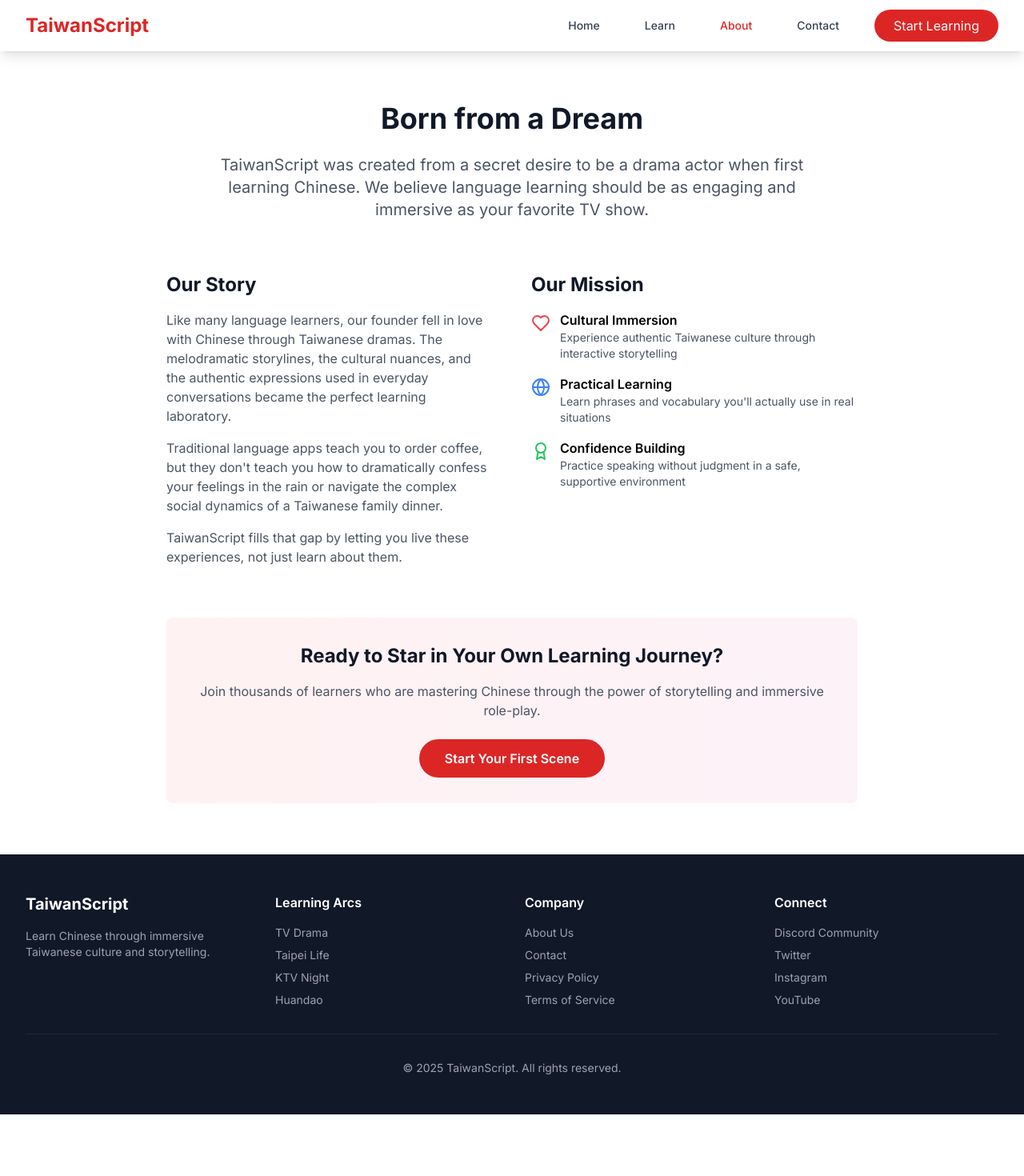
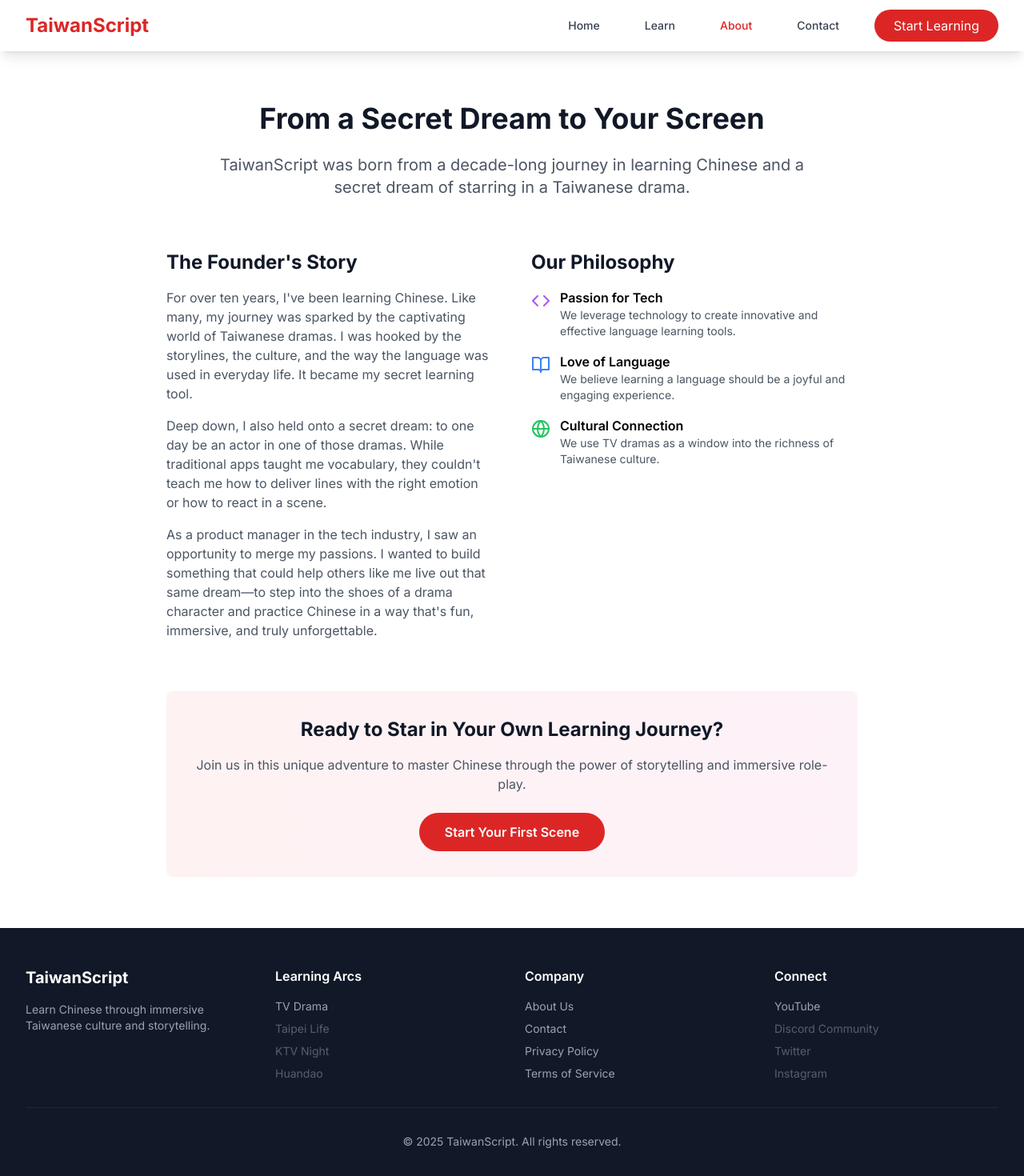
Before and after one commit to ewingn/taiwan-drama, a Next.js app: page /about in a window 1280 px wide. Shown: the top 1470 px of the page at 80% size. Before the commit the page ends 1393 px from the top, so only its background shows below. Built offline with nearby package versions, Linux system fonts and the light colour scheme.

Commit message:
global layouts updat

```diff
--- a/src/app/layout.tsx
+++ b/src/app/layout.tsx
@@ -1,6 +1,9 @@
 import './globals.css'
 import { Inter } from 'next/font/google'
 import Navigation from '../components/Navigation'
+// NEW: Import Link for footer
+import Link from 'next/link'
+
 
 const inter = Inter({ subsets: ['latin'] })
 
@@ -18,9 +21,11 @@ export default function RootLayout({
     <html lang="en">
       <body className={inter.className}>
         <Navigation />
-        {children}
+        <main className="min-h-screen">
+            {children}
+        </main>
 
-        {/* Footer */}
+        {/* UPDATED: Footer with functional links */}
         <footer className="bg-gray-900 text-white py-12">
           <div className="max-w-7xl mx-auto px-4 sm:px-6 lg:px-8">
             <div className="grid md:grid-cols-4 gap-8">
@@ -33,33 +38,37 @@ export default function RootLayout({
               <div>
                 <h4 className="font-semibold mb-4">Learning Arcs</h4>
                 <ul className="space-y-2 text-sm text-gray-400">
-                  <li>TV Drama</li>
-                  <li>Taipei Life</li>
-                  <li>KTV Night</li>
-                  <li>Huandao</li>
+                  <li><Link href="/learn" className="hover:text-white">TV Drama</Link></li>
+                  <li className="opacity-50">Taipei Life</li>
+                  <li className="opacity-50">KTV Night</li>
+                  <li className="opacity-50">Huandao</li>
                 </ul>
               </div>
               <div>
                 <h4 className="font-semibold mb-4">Company</h4>
                 <ul className="space-y-2 text-sm text-gray-400">
-                  <li>About Us</li>
-                  <li>Contact</li>
-                  <li>Privacy Policy</li>
-                  <li>Terms of Service</li>
+                  <li><Link href="/about" className="hover:text-white">About Us</Link></li>
+                  <li><Link href="/contact" className="hover:text-white">Contact</Link></li>
+                  <li><Link href="/privacy-policy" className="hover:text-white">Privacy Policy</Link></li>
+                  <li><Link href="/terms-of-service" className="hover:text-white">Terms of Service</Link></li>
                 </ul>
               </div>
               <div>
                 <h4 className="font-semibold mb-4">Connect</h4>
                 <ul className="space-y-2 text-sm text-gray-400">
-                  <li>Discord Community</li>
-                  <li>Twitter</li>
-                  <li>Instagram</li>
-                  <li>YouTube</li>
+                  <li>
+                    <Link href="https://www.youtube.com/@YouYong%E8%AF%B4" target="_blank" rel="noopener noreferrer" className="hover:text-white">
+                      YouTube
+                    </Link>
+                  </li>
+                  <li className="opacity-50">Discord Community</li>
+                  <li className="opacity-50">Twitter</li>
+                  <li className="opacity-50">Instagram</li>
                 </ul>
               </div>
             </div>
             <div className="border-t border-gray-800 mt-8 pt-8 text-center text-sm text-gray-400">
-              <p>&copy; 2025 TaiwanScript. All rights reserved.</p>
+              <p>&copy; {new Date().getFullYear()} TaiwanScript. All rights reserved.</p>
             </div>
           </div>
         </footer>
--- /dev/null
+++ b/src/app/privacy-policy/page.tsx
@@ -0,0 +1,43 @@
+// NEW FILE: src/app/privacy-policy/page.tsx
+import React from 'react';
+
+export const metadata = {
+  title: 'Privacy Policy - TaiwanScript',
+  description: 'Privacy Policy for TaiwanScript.',
+};
+
+const PrivacyPolicyPage = () => {
+  return (
+    <div className="bg-white py-16 px-4 sm:px-6 lg:px-8">
+      <div className="max-w-3xl mx-auto">
+        <h1 className="text-3xl font-bold text-gray-900 text-center mb-8">Privacy Policy</h1>
+        <div className="prose prose-lg text-gray-600 mx-auto">
+          <p>Last updated: September 12, 2025</p>
+
+          <p>
+            Welcome to TaiwanScript. We are committed to protecting your personal information and your right to privacy. If you have any questions or concerns about this privacy notice, or our practices with regards to your personal information, please contact us at youyong189@gmail.com.
+          </p>
+
+          <h2>1. INFORMATION WE COLLECT</h2>
+          <p>
+            We collect personal information that you voluntarily provide to us when you register on the website, express an interest in obtaining information about us or our products and services, when you participate in activities on the website (such as posting messages in our community forums or entering competitions, contests or giveaways) or otherwise when you contact us.
+          </p>
+
+          <h2>2. HOW WE USE YOUR INFORMATION</h2>
+          <p>
+            We use personal information collected via our website for a variety of business purposes described below. We process your personal information for these purposes in reliance on our legitimate business interests, in order to enter into or perform a contract with you, with your consent, and/or for compliance with our legal obligations.
+          </p>
+
+          <h2>3. WILL YOUR INFORMATION BE SHARED WITH ANYONE?</h2>
+          <p>
+            We only share information with your consent, to comply with laws, to provide you with services, to protect your rights, or to fulfill business obligations.
+          </p>
+
+          {/* Add more sections as needed */}
+        </div>
+      </div>
+    </div>
+  );
+};
+
+export default PrivacyPolicyPage;
--- /dev/null
+++ b/src/app/terms-of-service/page.tsx
@@ -0,0 +1,44 @@
+// NEW FILE: src/app/terms-of-service/page.tsx
+import React from 'react';
+
+export const metadata = {
+  title: 'Terms of Service - TaiwanScript',
+  description: 'Terms of Service for TaiwanScript.',
+};
+
+const TermsOfServicePage = () => {
+  return (
+    <div className="bg-white py-16 px-4 sm:px-6 lg:px-8">
+      <div className="max-w-3xl mx-auto">
+        <h1 className="text-3xl font-bold text-gray-900 text-center mb-8">Terms of Service</h1>
+        <div className="prose prose-lg text-gray-600 mx-auto">
+          <p>Last updated: September 12, 2025</p>
+
+          <h2>1. Agreement to Terms</h2>
+          <p>
+            By using our services, you agree to be bound by these Terms. If you don’t agree to be bound by these Terms, do not use the services.
+          </p>
+
+          <h2>2. Your Account</h2>
+          <p>
+            You may be required to create an account to use some of our services. You are responsible for safeguarding your account, so use a strong password and limit its use to this account. We cannot and will not be liable for any loss or damage arising from your failure to comply with the above.
+          </p>
+
+          <h2>3. User Conduct</h2>
+          <p>
+            You agree not to misuse the TaiwanScript services or help anyone else to do so. You are responsible for your conduct and content, and you must comply with our policies.
+          </p>
+
+          <h2>4. Termination</h2>
+          <p>
+            We may terminate or suspend your access to our services immediately, without prior notice or liability, for any reason whatsoever, including without limitation if you breach the Terms.
+          </p>
+
+          {/* Add more sections as needed */}
+        </div>
+      </div>
+    </div>
+  );
+};
+
+export default TermsOfServicePage;
--- a/src/components/AboutPage.tsx
+++ b/src/components/AboutPage.tsx
@@ -2,7 +2,7 @@
 
 import React from 'react'
 import Link from 'next/link'
-import { Heart, Globe, Award } from 'lucide-react'
+import { Heart, Globe, Award, Code, BookOpen } from 'lucide-react'
 
 const AboutPage = () => {
   return (
@@ -10,54 +10,49 @@ const AboutPage = () => {
       <div className="max-w-4xl mx-auto px-4 py-16">
         <div className="text-center mb-16">
           <h1 className="text-4xl font-bold text-gray-900 mb-6">
-            Born from a Dream
+            From a Secret Dream to Your Screen
           </h1>
           <p className="text-xl text-gray-600 max-w-3xl mx-auto">
-            TaiwanScript was created from a secret desire to be a drama actor when first learning Chinese.
-            We believe language learning should be as engaging and immersive as your favorite TV show.
+            TaiwanScript was born from a decade-long journey in learning Chinese and a secret dream of starring in a Taiwanese drama.
           </p>
         </div>
 
         <div className="grid md:grid-cols-2 gap-12 mb-16">
           <div>
-            <h2 className="text-2xl font-bold text-gray-900 mb-4">Our Story</h2>
+            <h2 className="text-2xl font-bold text-gray-900 mb-4">The Founder's Story</h2>
             <p className="text-gray-600 mb-4">
-              Like many language learners, our founder fell in love with Chinese through Taiwanese dramas.
-              The melodramatic storylines, the cultural nuances, and the authentic expressions used in
-              everyday conversations became the perfect learning laboratory.
+              For over ten years, I've been learning Chinese. Like many, my journey was sparked by the captivating world of Taiwanese dramas. I was hooked by the storylines, the culture, and the way the language was used in everyday life. It became my secret learning tool.
             </p>
             <p className="text-gray-600 mb-4">
-              Traditional language apps teach you to order coffee, but they don't teach you how to
-              dramatically confess your feelings in the rain or navigate the complex social dynamics
-              of a Taiwanese family dinner.
+              Deep down, I also held onto a secret dream: to one day be an actor in one of those dramas. While traditional apps taught me vocabulary, they couldn't teach me how to deliver lines with the right emotion or how to react in a scene.
             </p>
             <p className="text-gray-600">
-              TaiwanScript fills that gap by letting you live these experiences, not just learn about them.
+              As a product manager in the tech industry, I saw an opportunity to merge my passions. I wanted to build something that could help others like me live out that same dream—to step into the shoes of a drama character and practice Chinese in a way that's fun, immersive, and truly unforgettable.
             </p>
           </div>
 
           <div>
-            <h2 className="text-2xl font-bold text-gray-900 mb-4">Our Mission</h2>
+            <h2 className="text-2xl font-bold text-gray-900 mb-4">Our Philosophy</h2>
             <div className="space-y-4">
               <div className="flex items-start">
-                <Heart className="text-red-500 w-6 h-6 mr-3 mt-1 flex-shrink-0" />
+                <Code className="text-purple-500 w-6 h-6 mr-3 mt-1 flex-shrink-0" />
                 <div>
-                  <h3 className="font-semibold">Cultural Immersion</h3>
-                  <p className="text-gray-600 text-sm">Experience authentic Taiwanese culture through interactive storytelling</p>
+                  <h3 className="font-semibold">Passion for Tech</h3>
+                  <p className="text-gray-600 text-sm">We leverage technology to create innovative and effective language learning tools.</p>
                 </div>
               </div>
               <div className="flex items-start">
-                <Globe className="text-blue-500 w-6 h-6 mr-3 mt-1 flex-shrink-0" />
+                <BookOpen className="text-blue-500 w-6 h-6 mr-3 mt-1 flex-shrink-0" />
                 <div>
-                  <h3 className="font-semibold">Practical Learning</h3>
-                  <p className="text-gray-600 text-sm">Learn phrases and vocabulary you'll actually use in real situations</p>
+                  <h3 className="font-semibold">Love of Language</h3>
+                  <p className="text-gray-600 text-sm">We believe learning a language should be a joyful and engaging experience.</p>
                 </div>
               </div>
               <div className="flex items-start">
-                <Award className="text-green-500 w-6 h-6 mr-3 mt-1 flex-shrink-0" />
+                <Globe className="text-green-500 w-6 h-6 mr-3 mt-1 flex-shrink-0" />
                 <div>
-                  <h3 className="font-semibold">Confidence Building</h3>
-                  <p className="text-gray-600 text-sm">Practice speaking without judgment in a safe, supportive environment</p>
+                  <h3 className="font-semibold">Cultural Connection</h3>
+                  <p className="text-gray-600 text-sm">We use TV dramas as a window into the richness of Taiwanese culture.</p>
                 </div>
               </div>
             </div>
@@ -69,7 +64,7 @@ const AboutPage = () => {
             Ready to Star in Your Own Learning Journey?
           </h2>
           <p className="text-gray-600 mb-6">
-            Join thousands of learners who are mastering Chinese through the power of storytelling and immersive role-play.
+            Join us in this unique adventure to master Chinese through the power of storytelling and immersive role-play.
           </p>
           <Link
             href="/learn"
--- a/src/components/ContactPage.tsx
+++ b/src/components/ContactPage.tsx
@@ -1,7 +1,9 @@
 'use client'
 
 import React, { useState } from 'react'
-import { Mail, MessageCircle, Globe } from 'lucide-react'
+// UPDATED: Imported Youtube icon
+import { Mail, MessageCircle, Globe, Youtube } from 'lucide-react'
+import Link from 'next/link'
 
 interface FormData {
   name: string
@@ -48,6 +50,7 @@ const ContactPage = () => {
           <div className="bg-white rounded-lg shadow-lg p-8">
             <h2 className="text-2xl font-bold text-gray-900 mb-6">Send us a Message</h2>
             <div className="space-y-6">
+              {/* Form inputs remain the same */}
               <div>
                 <label htmlFor="name" className="block text-sm font-medium text-gray-700 mb-2">
                   Name
@@ -136,8 +139,21 @@ const ContactPage = () => {
                   <Mail className="text-red-500 w-6 h-6 mr-4 mt-1" />
                   <div>
                     <h4 className="font-semibold text-gray-900">Email</h4>
-                    <p className="text-gray-600">hello@taiwanscript.com</p>
+                    {/* UPDATED: Email address */}
+                    <a href="mailto:youyong189@gmail.com" className="text-gray-600 hover:text-red-600">youyong189@gmail.com</a>
                     <p className="text-sm text-gray-500">We typically respond within 24 hours</p>
+                  </div>
+                </div>
+
+                {/* NEW: YouTube Channel Link */}
+                <div className="flex items-start">
+                  <Youtube className="text-red-600 w-6 h-6 mr-4 mt-1" />
+                  <div>
+                    <h4 className="font-semibold text-gray-900">YouTube</h4>
+                     <Link href="https://www.youtube.com/@YouYong%E8%AF%B4" target="_blank" rel="noopener noreferrer" className="text-gray-600 hover:text-red-600">
+                        /@YouYong说
+                     </Link>
+                    <p className="text-sm text-gray-500">Follow the journey and get updates</p>
                   </div>
                 </div>
 
@@ -147,15 +163,6 @@ const ContactPage = () => {
                     <h4 className="font-semibold text-gray-900">Discord Community</h4>
                     <p className="text-gray-600">Join our learner community</p>
                     <p className="text-sm text-gray-500">Get help from other learners and our team</p>
-                  </div>
-                </div>
-
-                <div className="flex items-start">
-                  <Globe className="text-green-500 w-6 h-6 mr-4 mt-1" />
-                  <div>
-                    <h4 className="font-semibold text-gray-900">Social Media</h4>
-                    <p className="text-gray-600">Follow us for updates</p>
-                    <p className="text-sm text-gray-500">@TaiwanScript on all platforms</p>
                   </div>
                 </div>
               </div>
```
Also changed, not shown: src/app/global.css (+16 -0 lines), src/components/RomanceLearningPath.tsx (line endings or trailing spaces).
